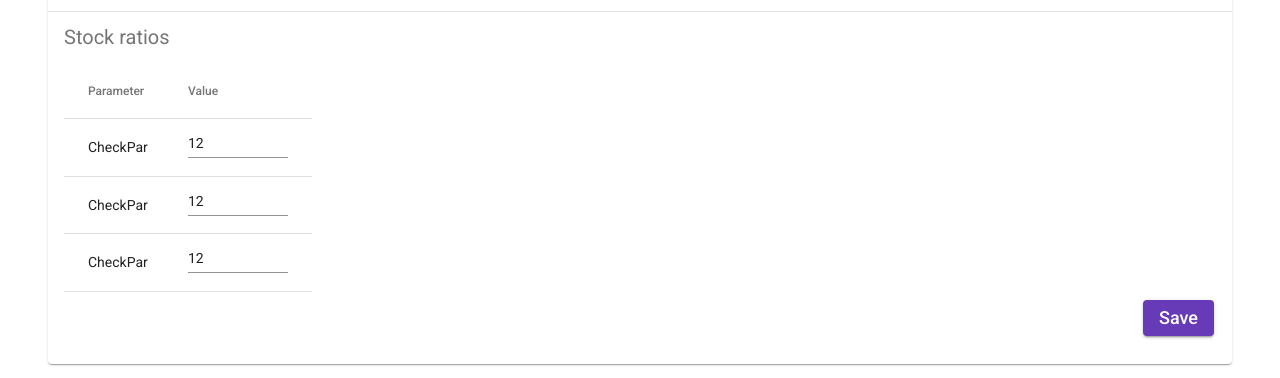
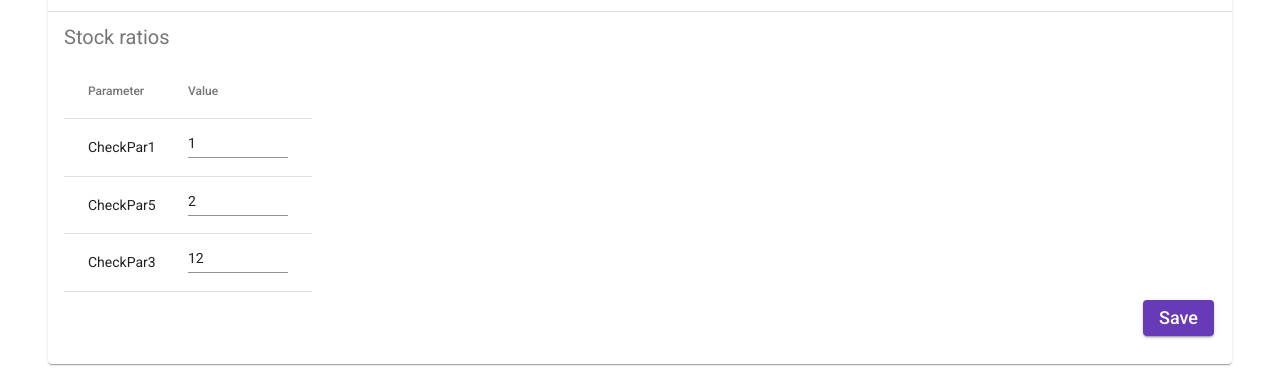
Before and after one commit to PPat93/invKeep, an Angular app in the folder invKeepFrontend/: page /details/1 in a window 1280 px wide. Shown: the part 349-727 px from the top of the page. Built offline with nearby package versions, Linux system fonts and the light colour scheme.

Commit message:
v0.05.01 - create working dynamically created ratio table, throw out id ratio finder, add new ratios saver and convert it to appropriate object, for now comment out some of currently unnecessary methods and properties

```diff
--- a/invKeepFrontend/src/app/assetComponents/asset-details/asset-details.component.html
+++ b/invKeepFrontend/src/app/assetComponents/asset-details/asset-details.component.html
@@ -37,7 +37,7 @@
     Stock ratios
   </mat-card-subtitle>
   <mat-card-content>
-    <ng-form (submit)="saveDetailedRatios(ratiosInput)" ngForm #ratiosInput class="asset-ratios-table">
+    <form (submit)="saveDetailedRatios(ratiosInput)" ngForm #ratiosInput="ngForm" class="asset-ratios-table">
       <table mat-table [dataSource]="detailedAssetRatios">
         <ng-container matColumnDef="parameterName">
           <th mat-header-cell *matHeaderCellDef>Parameter</th>
@@ -47,7 +47,8 @@
           <th mat-header-cell *matHeaderCellDef>Value</th>
           <td mat-cell *matCellDef="let ratio">
             <mat-form-field class="parameter-value">
-              <input [ngModel]="ratio.valueNum" name="ratio.parameterName"matInput value="{{ratio.valueNum}}">
+              <input [ngModel]="ratio.valueNum" name="{{ratio.parameterName}}"
+                     matInput value="{{ratio.valueNum}}">
             </mat-form-field>
           </td>
         </ng-container>
@@ -57,7 +58,7 @@
       <mat-card-actions>
         <button mat-raised-button color="primary" type="submit">Save</button>
       </mat-card-actions>
-    </ng-form>
+    </form>
   </mat-card-content>
 </mat-card>
 
--- a/invKeepFrontend/src/app/assetComponents/asset-details/asset-details.component.ts
+++ b/invKeepFrontend/src/app/assetComponents/asset-details/asset-details.component.ts
@@ -2,6 +2,7 @@ import {Component, OnInit} from '@angular/core';
 import {AssetsService} from "../asset-list/assets.service";
 import {ActivatedRoute, ParamMap} from "@angular/router";
 import {AssetRecord, DetailedAssetRatios} from "../../shared/shared";
+import {NgForm} from "@angular/forms";
 
 @Component({
   selector: 'app-asset-details',
@@ -13,9 +14,9 @@ export class AssetDetailsComponent implements OnInit {
 
   assetId: string;
   assetMainDetails: AssetRecord;
-  detailedAssetRatios = [{parameterName: `CheckPar`, valueNum: 12},
-    {parameterName: `CheckPar`, valueNum: 12},
-    {parameterName: `CheckPar`, valueNum: 12}
+  detailedAssetRatios = [{parameterName: `CheckPar1`, valueNum: 1},
+    {parameterName: `CheckPar5`, valueNum: 2},
+    {parameterName: `CheckPar3`, valueNum: 12}
   ];
   ratiosColumns: string[] = [`parameterName`, `valueNum`];
 
@@ -29,6 +30,14 @@ export class AssetDetailsComponent implements OnInit {
     })
   }
 
+  // findRatioInArray(ratioName: string) : number{
+  //   for(let i in this.detailedAssetRatios){
+  //     if(this.detailedAssetRatios[i].parameterName == ratioName){
+  //       return this.detailedAssetRatios[i].valueNum;
+  //     }
+  //   }
+  // }
+
   stockTotalCost() {
     const totalPrice: string = (this.assetMainDetails.buyPrice * this.assetMainDetails.amount).toFixed(2);
     return totalPrice;
@@ -38,8 +47,17 @@ export class AssetDetailsComponent implements OnInit {
 
   }
 
-  saveDetailedRatios(detailedRatios) {
-    console.log(detailedRatios)
-
+  saveDetailedRatios(detailedRatios: NgForm) {
+    for (let ratio in this.detailedAssetRatios) {
+      for (let newRatio in detailedRatios.form.value) {
+        if (this.detailedAssetRatios[ratio].parameterName === newRatio)
+          this.detailedAssetRatios[ratio].valueNum = Number(detailedRatios.form.value[newRatio]);
+      }
+    }
+    console.log(this.detailedAssetRatios)
+      // [{id: `3a`,parameterName: `CheckPar3`, valueNum: 12}]
+      // this.detailedAssetRatios = {
+      //
+      // }
+    }
   }
-}
```
Also changed, not shown: invKeepFrontend/src/app/assetComponents/asset-details/asset-ratios.service.ts (+4 -4 lines), invKeepFrontend/src/app/shared/shared.ts (+12 -12 lines).
